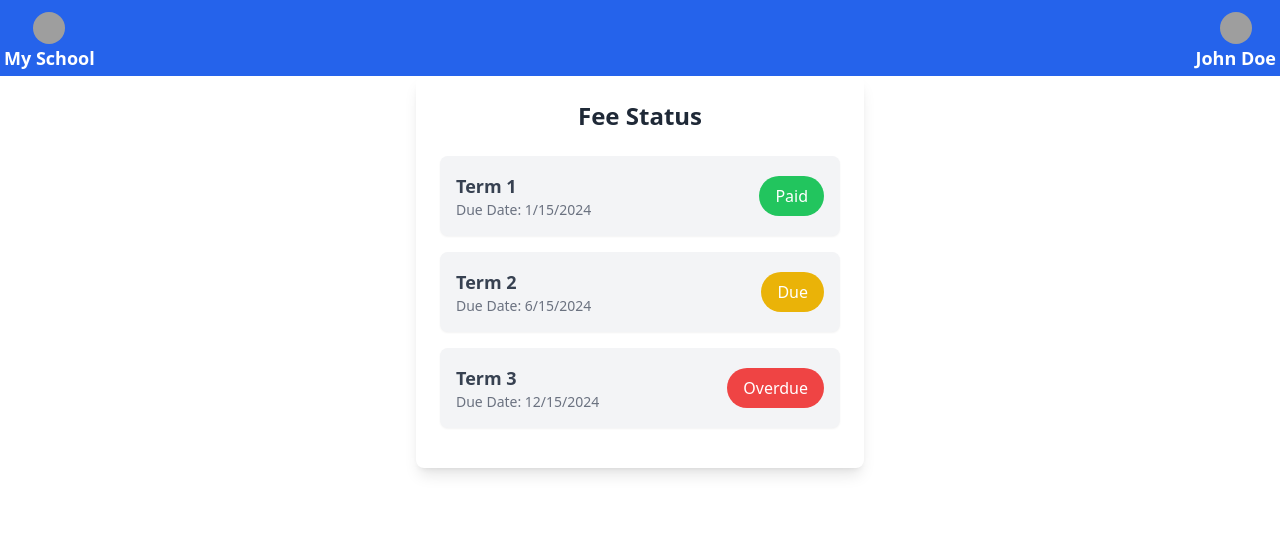
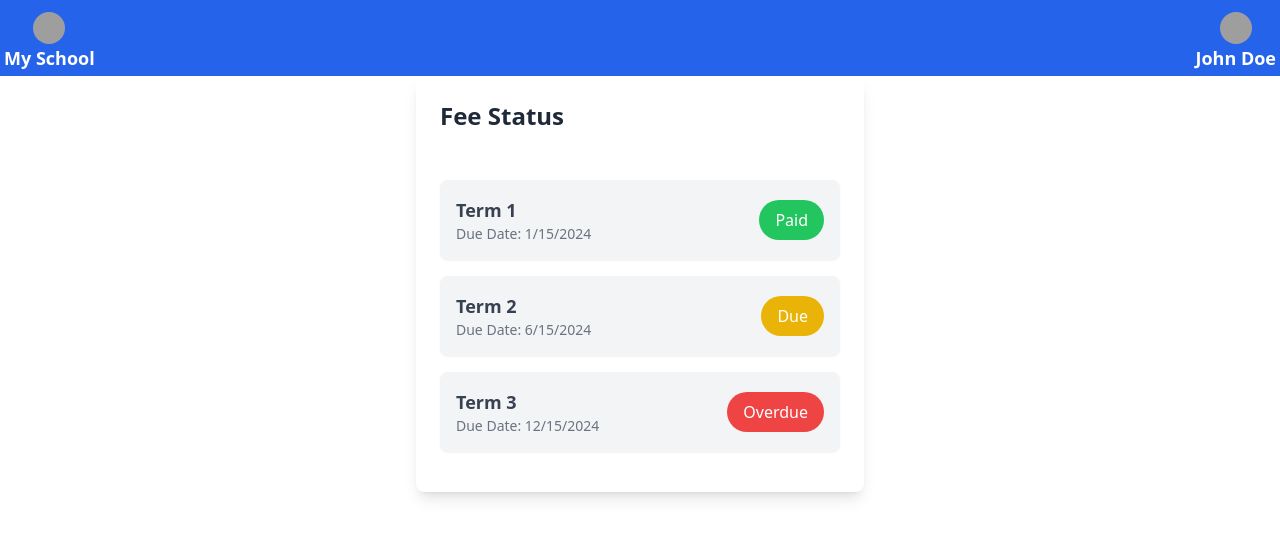
Before and after one commit to sneha-94/School-CRM, a React (Create React App) app: page /fee in a window 1280 px wide. Shown: the top 538 px of the page. Built offline with nearby package versions, Linux system fonts and the light colour scheme; grey boxes are pictures that could not be loaded.

Commit message:
Update Fee.jsx

```diff
--- a/src/components/Fee.jsx
+++ b/src/components/Fee.jsx
@@ -1,4 +1,5 @@
 import React from 'react';
+import { motion} from 'framer-motion';
 
 const Fee = () => {
     // Sample fee data
@@ -23,7 +24,15 @@ const Fee = () => {
 
     return (
         <div className="p-6 bg-white rounded-lg shadow-lg max-w-md mx-auto">
+             <motion.h2
+        initial={{ opacity: 0, y: -50 }}
+        animate={{ opacity: 1, y: 0 }}
+        transition={{ duration: 0.5 }}
+        className="text-3xl font-bold text-blue-600 mb-6 flex items-center"
+      >
             <h2 className="text-2xl font-bold mb-6 text-center text-gray-800">Fee Status</h2>
+            </motion.h2>
+            {/* <h2 className="text-2xl font-bold mb-6 text-center text-gray-800">Fee Status</h2> */}
             <ul>
                 {fees.map((fee, index) => (
                     <li key={index} className="mb-4">
```
